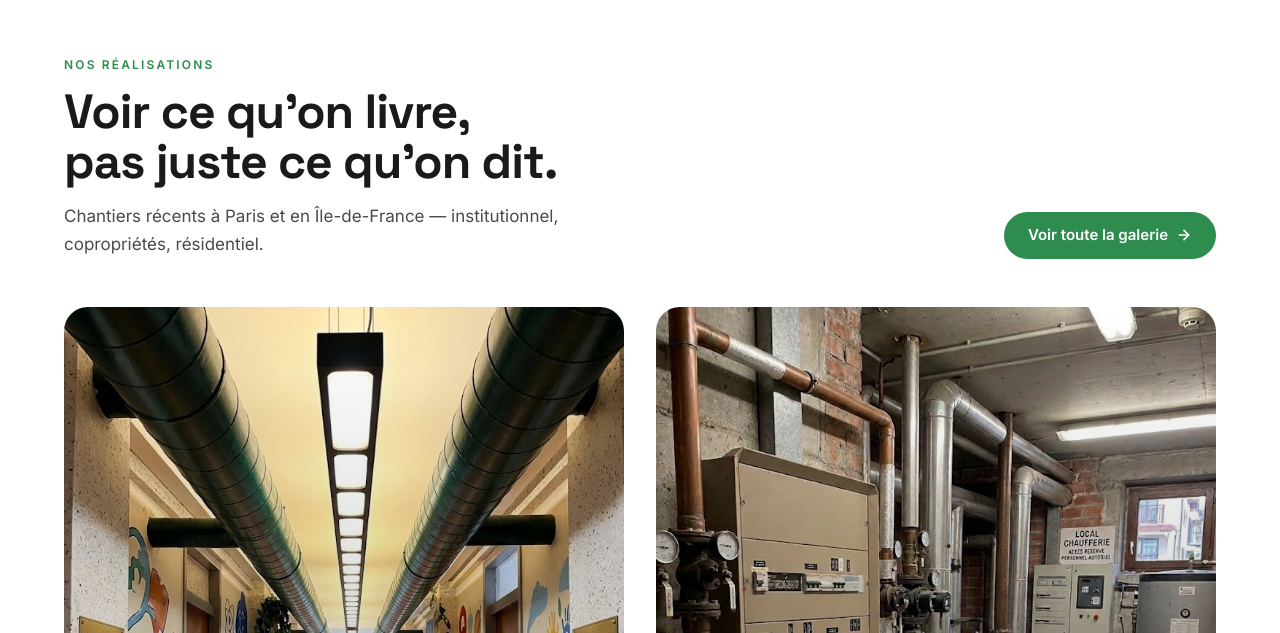
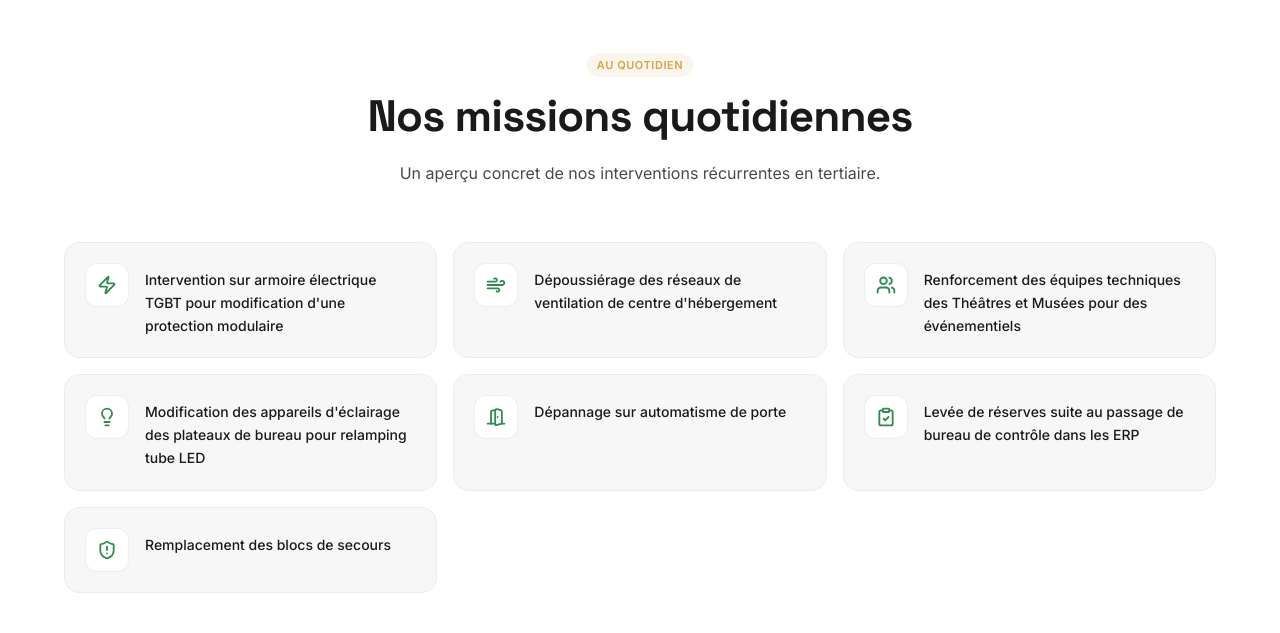
Before and after one commit to PHT001/emajor-site, a Next.js app: page / in a window 1280 px wide. Shown: the part 5307-5940 px from the top of the page. Built offline with nearby package versions, Linux system fonts and the light colour scheme.

Commit message:
feat: new section "Nos missions quotidiennes" between Installations and GalerieTeaser
7 missions from Marc's email, each with a Lucide icon and a hover lift card.

```diff
--- a/app/page.tsx
+++ b/app/page.tsx
@@ -3,6 +3,7 @@ import Hero from "@/components/Hero";
 import ClientLogos from "@/components/ClientLogos";
 import ExpertiseDomains from "@/components/ExpertiseDomains";
 import Installations from "@/components/Installations";
+import MissionsQuotidiennes from "@/components/MissionsQuotidiennes";
 import GalerieTeaser from "@/components/GalerieTeaser";
 import Process from "@/components/Process";
 import WhyChoose from "@/components/WhyChoose";
@@ -27,6 +28,9 @@ export default function Home() {
           <Installations />
         </Reveal>
         <Reveal>
+          <MissionsQuotidiennes />
+        </Reveal>
+        <Reveal>
           <GalerieTeaser />
         </Reveal>
         <Reveal>
--- /dev/null
+++ b/components/MissionsQuotidiennes.tsx
@@ -0,0 +1,97 @@
+import {
+  Zap,
+  Wind,
+  Users,
+  Lightbulb,
+  DoorOpen,
+  ClipboardCheck,
+  ShieldAlert,
+  type LucideIcon,
+} from "lucide-react";
+import Reveal from "@/components/Reveal";
+
+type Mission = {
+  icon: LucideIcon;
+  title: string;
+};
+
+const missions: Mission[] = [
+  {
+    icon: Zap,
+    title:
+      "Intervention sur armoire électrique TGBT pour modification d'une protection modulaire",
+  },
+  {
+    icon: Wind,
+    title:
+      "Dépoussiérage des réseaux de ventilation de centre d'hébergement",
+  },
+  {
+    icon: Users,
+    title:
+      "Renforcement des équipes techniques des Théâtres et Musées pour des événementiels",
+  },
+  {
+    icon: Lightbulb,
+    title:
+      "Modification des appareils d'éclairage des plateaux de bureau pour relamping tube LED",
+  },
+  {
+    icon: DoorOpen,
+    title: "Dépannage sur automatisme de porte",
+  },
+  {
+    icon: ClipboardCheck,
+    title:
+      "Levée de réserves suite au passage de bureau de contrôle dans les ERP",
+  },
+  {
+    icon: ShieldAlert,
+    title: "Remplacement des blocs de secours",
+  },
+];
+
+export default function MissionsQuotidiennes() {
+  return (
+    <section className="py-14 sm:py-20 lg:py-24 bg-white">
+      <div className="max-w-[1200px] mx-auto px-4 sm:px-6">
+        <div className="text-center max-w-2xl mx-auto mb-10 sm:mb-14">
+          <span className="inline-block text-[11px] font-semibold tracking-wider uppercase text-gold bg-gold/10 px-2.5 py-1 rounded-full mb-3">
+            Au quotidien
+          </span>
+          <h2 className="font-heading text-dark text-[26px] sm:text-[40px] lg:text-[44px] font-bold tracking-[-0.02em] leading-tight mb-3 sm:mb-4">
+            Nos missions quotidiennes
+          </h2>
+          <p className="text-gray-text text-[14px] sm:text-[16px] leading-relaxed">
+            Un aperçu concret de nos interventions récurrentes en tertiaire.
+          </p>
+        </div>
+
+        <ul className="grid grid-cols-1 sm:grid-cols-2 lg:grid-cols-3 gap-3 sm:gap-4">
+          {missions.map((m, i) => {
+            const Icon = m.icon;
+            return (
+              <Reveal
+                as="li"
+                key={m.title}
+                delay={i * 60}
+                className="group flex items-start gap-3 sm:gap-4 bg-gray-bg rounded-2xl p-4 sm:p-5 border border-gray-200/60 hover:border-brand/40 hover:bg-white hover:shadow-[0_16px_32px_-20px_rgba(45,140,78,0.2)] transition-all duration-300"
+              >
+                <div className="shrink-0 w-10 h-10 sm:w-11 sm:h-11 rounded-xl bg-white border border-gray-200/70 flex items-center justify-center group-hover:bg-brand-light group-hover:border-brand/30 transition-colors duration-300">
+                  <Icon
+                    size={20}
+                    className="text-brand"
+                    strokeWidth={2.2}
+                  />
+                </div>
+                <p className="text-dark text-[13px] sm:text-[14px] leading-relaxed font-medium pt-1.5">
+                  {m.title}
+                </p>
+              </Reveal>
+            );
+          })}
+        </ul>
+      </div>
+    </section>
+  );
+}
```
